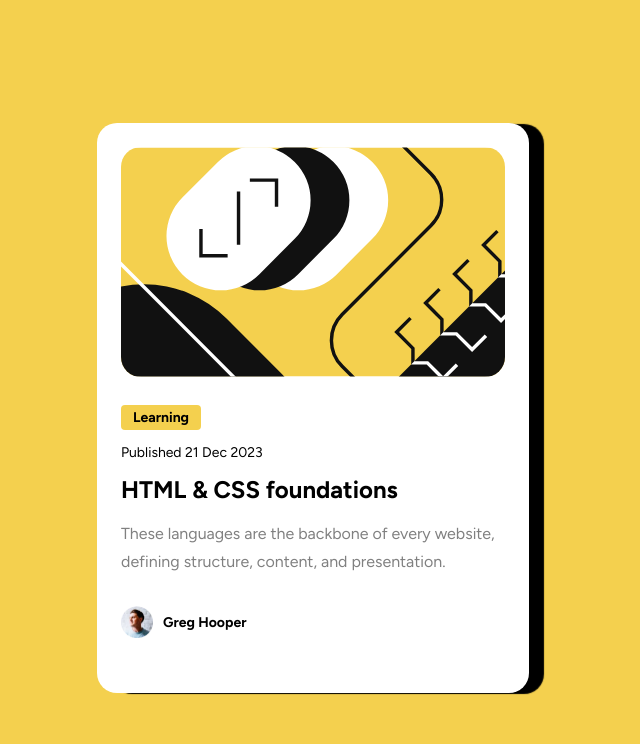
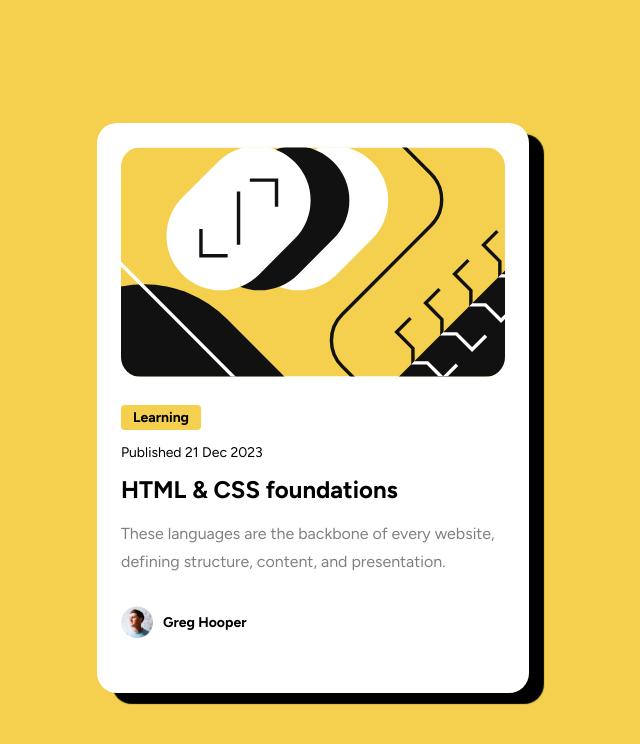
Before and after one commit to ikethedev/blog-card-preview, a plain HTML site: page index.html in a window 1280 px wide. Shown: the whole page, without its empty margins (327-967 px from the left). Drawn offline with Linux system fonts and the light colour scheme.

Commit message:
box shadow corrected

```diff
--- a/style.css
+++ b/style.css
@@ -14,7 +14,7 @@ body{
     padding: 24px;
     background-color: hsl(0, 0%, 100%);
     border-radius: 20px;
-    box-shadow: black 15px 1px 1px;
+    box-shadow: black 15px 11px 1px;
 }
 
 .card_container{
```
